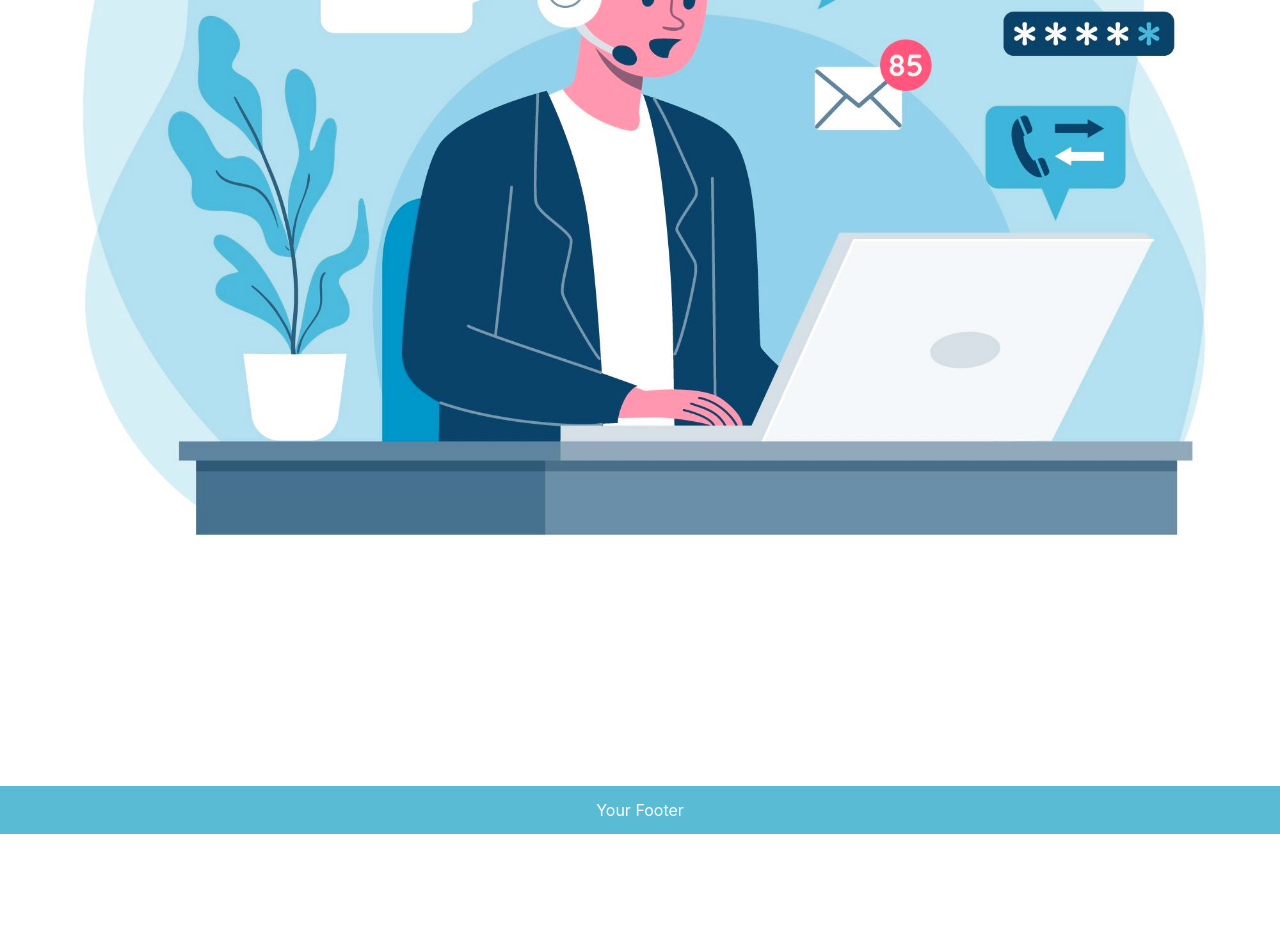
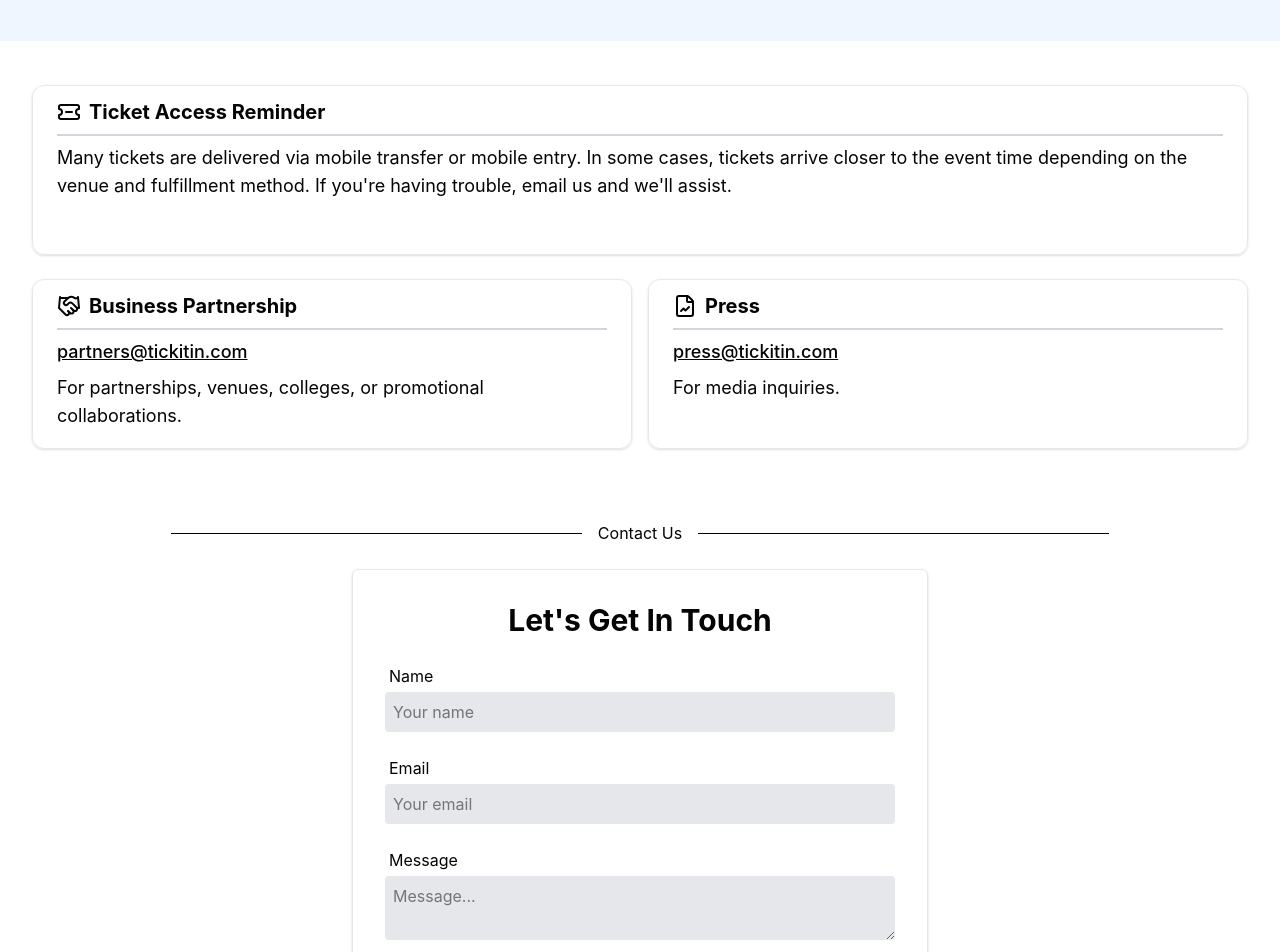
Before and after one commit to rakib00-dev/tickitin-website, a Vue app: page /contact-us in a window 1280 px wide. Shown: the part 1080-2032 px from the top of the page. Before the commit the page ends 1914 px from the top, so only its background shows below. Built offline with nearby package versions, Linux system fonts and the light colour scheme.

Commit message:
updated the pages

```diff
--- a/src/components/ContactPageComponents/ContactForm.vue
+++ b/src/components/ContactPageComponents/ContactForm.vue
@@ -1,3 +1,53 @@
 <template>
-  <div></div>
+  <section class="p-6">
+    <div class="py-6 text-center flex justify-center items-center gap-4">
+      <span class="flex justify-center w-1/3 h-[1px] bg-black"></span>
+      <div class="w-fit">Contact Us</div>
+      <span class="flex justify-center w-1/3 h-[1px] bg-black"></span>
+    </div>
+    <form
+      class="container w-full max-w-xl p-8 mx-auto space-y-6 rounded-md shadow border border-gray-200"
+    >
+      <h2 class="w-full text-3xl font-bold leading-tight text-center">
+        Let's Get In Touch
+      </h2>
+      <div>
+        <label for="name" class="block mb-1 ml-1">Name</label>
+        <input
+          id="name"
+          type="text"
+          placeholder="Your name"
+          required="true"
+          class="block w-full p-2 rounded focus:outline-none focus:ring focus:ring-opacity-25 focus:ring-[#59bbd4] bg-gray-200"
+        />
+      </div>
+      <div>
+        <label for="email" class="block mb-1 ml-1">Email</label>
+        <input
+          id="email"
+          type="email"
+          placeholder="Your email"
+          required="true"
+          class="block w-full p-2 rounded focus:outline-none focus:ring focus:ring-opacity-25 focus:ring-[#59bbd4] bg-gray-200"
+        />
+      </div>
+      <div>
+        <label for="message" class="block mb-1 ml-1">Message</label>
+        <textarea
+          id="message"
+          type="text"
+          placeholder="Message..."
+          class="block w-full p-2 rounded autoexpand focus:outline-none focus:ring focus:ring-opacity-25 focus:ring-[#59bbd4] bg-gray-200"
+        ></textarea>
+      </div>
+      <div>
+        <button
+          type="submit"
+          class="w-full px-4 py-2 font-bold rounded shadow focus:outline-none focus:ring hover:ring focus:ring-opacity-50 focus:ring-[#59bbd4] hover:ring-[#59bbd4] !bg-[#59bbd4] text-white !hover:bg-[#2e7f94]"
+        >
+          Send
+        </button>
+      </div>
+    </form>
+  </section>
 </template>
--- a/src/components/ContactPageComponents/SupportFAQ.vue
+++ b/src/components/ContactPageComponents/SupportFAQ.vue
@@ -1,9 +1,25 @@
 <template>
-  <div>
-    <img
-      src="/contact_us/hero_faq.jpg"
-      style="filter: hue-rotate(335deg)"
-      alt="On tickitin.com you get 24/7 hour support and or team is here to give you the problem solution what you're facing and this is a contact supoort image"
-    />
-  </div>
+  <section class="py-2 px-4 bg-blue-50 my-5">
+    <div class="grid place-items-center md:grid-cols-2">
+      <img
+        src="/contact_us/hero_faq.jpg"
+        class="w-4/5"
+        style="filter: hue-rotate(335deg); mix-blend-mode: multiply"
+        alt="On tickitin.com you get 24/7 hour support and or team is here to give you the problem solution what you're facing and this is a contact supoort image"
+      />
+      <div class="gap-5 md:gap-10 flex flex-col max-md:pb-6">
+        <h1 class="text-3xl md:text-5xl font-medium">
+          Common Reasons to <br />Contact Us
+        </h1>
+        <p class="md:text-xl font-medium">
+          • I didn&apos;t receive my tickets <br />
+          • My ticket transfer link isn&apos;t working <br />
+          • I need help accessing tickets at the venue <br />
+          • My event was canceled or rescheduled <br />
+          • I was charged incorrectly / billing issue <br />
+          • I have a general question about Tickitin
+        </p>
+      </div>
+    </div>
+  </section>
 </template>
--- a/src/components/ContactPageComponents/TicketAccess.vue
+++ b/src/components/ContactPageComponents/TicketAccess.vue
@@ -1,3 +1,117 @@
 <template>
-  <div></div>
+  <main
+    class="flex justify-center items-center max-md:flex-col gap-4 px-4 pt-6 md:px-8"
+  >
+    <div
+      class="p-3 border border-gray-200 w-full h-[170px] rounded-xl shadow px-6"
+    >
+      <h3 class="text-xl font-bold flex justify-start items-center gap-2">
+        <svg
+          xmlns="http://www.w3.org/2000/svg"
+          width="24"
+          height="24"
+          viewBox="0 0 24 24"
+          fill="none"
+          stroke="currentColor"
+          stroke-width="2"
+          stroke-linecap="round"
+          stroke-linejoin="round"
+          class="lucide lucide-ticket-minus-icon lucide-ticket-minus"
+        >
+          <path
+            d="M2 9a3 3 0 0 1 0 6v2a2 2 0 0 0 2 2h16a2 2 0 0 0 2-2v-2a3 3 0 0 1 0-6V7a2 2 0 0 0-2-2H4a2 2 0 0 0-2 2Z"
+          />
+          <path d="M9 12h6" />
+        </svg>
+        Ticket Access Reminder
+      </h3>
+      <div class="w-full my-2 h-0.5 bg-gray-300"></div>
+      <div class="flex flex-col gap-4 w-full">
+        <p class="text-md md:text-lg">
+          Many tickets are delivered via mobile transfer or mobile entry. In
+          some cases, tickets arrive closer to the event time depending on the
+          venue and fulfillment method. If you&apos;re having trouble, email us
+          and we&apos;ll assist.
+        </p>
+      </div>
+    </div>
+  </main>
+  <main
+    class="flex justify-center items-center max-md:flex-col gap-4 px-4 py-6 md:px-8"
+  >
+    <div
+      class="p-3 border border-gray-200 w-full h-[170px] rounded-xl shadow px-6"
+    >
+      <h3
+        class="text-xl font-bold w-full flex justify-start items-center gap-2"
+      >
+        <svg
+          xmlns="http://www.w3.org/2000/svg"
+          width="24"
+          height="24"
+          viewBox="0 0 24 24"
+          fill="none"
+          stroke="currentColor"
+          stroke-width="2"
+          stroke-linecap="round"
+          stroke-linejoin="round"
+          class="lucide lucide-handshake-icon lucide-handshake"
+        >
+          <path d="m11 17 2 2a1 1 0 1 0 3-3" />
+          <path
+            d="m14 14 2.5 2.5a1 1 0 1 0 3-3l-3.88-3.88a3 3 0 0 0-4.24 0l-.88.88a1 1 0 1 1-3-3l2.81-2.81a5.79 5.79 0 0 1 7.06-.87l.47.28a2 2 0 0 0 1.42.25L21 4"
+          />
+          <path d="m21 3 1 11h-2" />
+          <path d="M3 3 2 14l6.5 6.5a1 1 0 1 0 3-3" />
+          <path d="M3 4h8" />
+        </svg>
+        Business Partnership
+      </h3>
+      <div class="w-full my-2 h-0.5 bg-gray-300"></div>
+      <div class="text-md md:text-lg w-full">
+        <p class="flex flex-col gap-2">
+          <a href="mailto:partners@tickitin.com" class="font-bold !underline"
+            >partners@tickitin.com</a
+          >
+          For partnerships, venues, colleges, or promotional collaborations.
+        </p>
+      </div>
+    </div>
+    <div
+      class="p-3 border border-gray-200 w-full h-[170px] rounded-xl shadow px-6"
+    >
+      <h3
+        class="text-xl font-bold w-full flex justify-start items-center gap-2"
+      >
+        <svg
+          xmlns="http://www.w3.org/2000/svg"
+          width="24"
+          height="24"
+          viewBox="0 0 24 24"
+          fill="none"
+          stroke="currentColor"
+          stroke-width="2"
+          stroke-linecap="round"
+          stroke-linejoin="round"
+          class="lucide lucide-file-chart-line-icon lucide-file-chart-line"
+        >
+          <path
+            d="M6 22a2 2 0 0 1-2-2V4a2 2 0 0 1 2-2h8a2.4 2.4 0 0 1 1.704.706l3.588 3.588A2.4 2.4 0 0 1 20 8v12a2 2 0 0 1-2 2z"
+          />
+          <path d="M14 2v5a1 1 0 0 0 1 1h5" />
+          <path d="m16 13-3.5 3.5-2-2L8 17" />
+        </svg>
+        Press
+      </h3>
+      <div class="w-full my-2 h-0.5 bg-gray-300"></div>
+      <div class="text-md md:text-lg w-full">
+        <p class="flex flex-col gap-2">
+          <a href="mailto:press@tickitin.com" class="font-bold !underline"
+            >press@tickitin.com
+          </a>
+          For media inquiries.
+        </p>
+      </div>
+    </div>
+  </main>
 </template>
--- a/src/pages/ContactUsPage.vue
+++ b/src/pages/ContactUsPage.vue
@@ -1,11 +1,15 @@
 <script setup lang="ts">
+  import ContactForm from "../components/ContactPageComponents/ContactForm.vue";
   import ContactHero from "../components/ContactPageComponents/ContactHero.vue";
   import ContactSupport from "../components/ContactPageComponents/ContactSupport.vue";
   import SupportFAQ from "../components/ContactPageComponents/SupportFAQ.vue";
+  import TicketAccess from "../components/ContactPageComponents/TicketAccess.vue";
 </script>
 
 <template>
   <ContactHero />
   <ContactSupport />
   <SupportFAQ />
+  <TicketAccess />
+  <ContactForm />
 </template>
```
